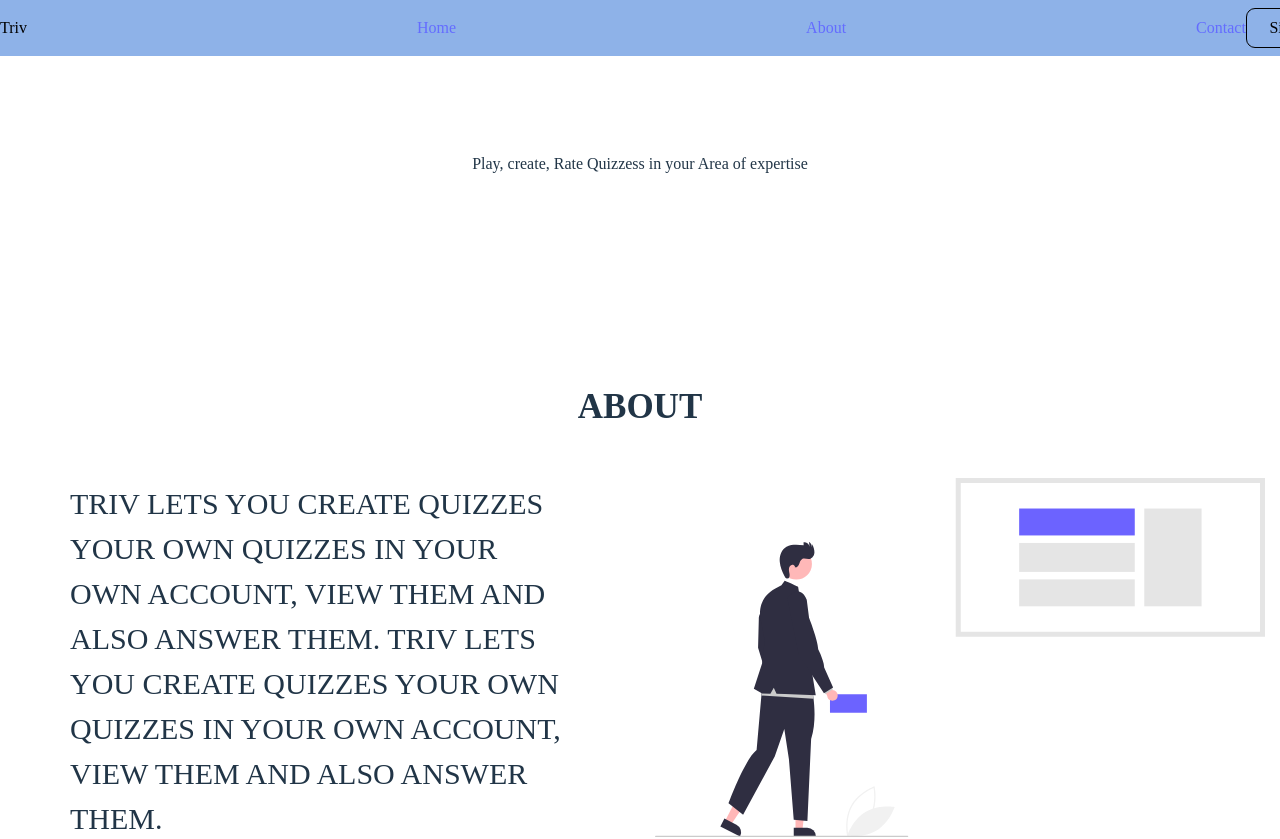
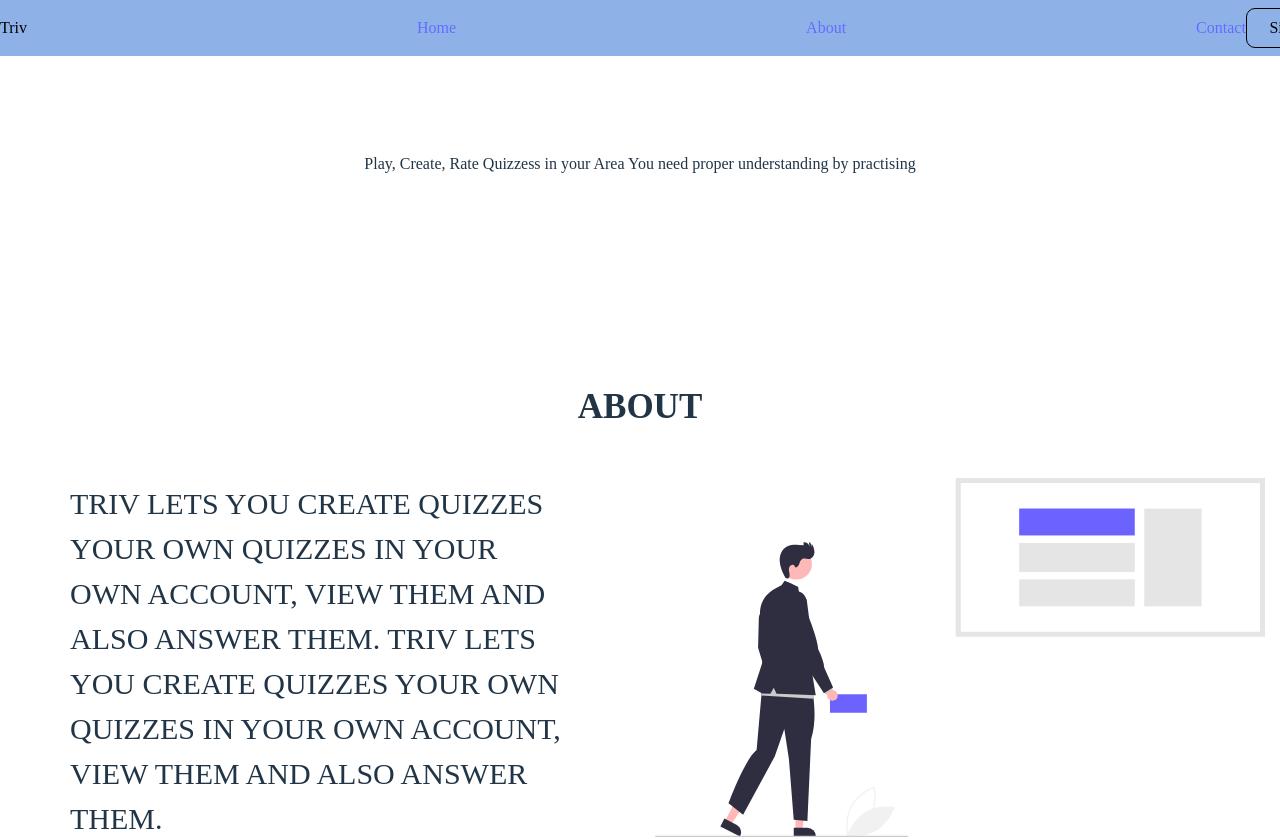
Before and after one commit to TrivOrg/Triv, a React (Vite) app: page / in a window 1280 px wide. Shown: the top 839 px of the page. Built offline with nearby package versions, Linux system fonts and the light colour scheme; a web font is replaced by a local one.

Commit message:
✨feat: Add Hero top text

```diff
--- a/src/components/Hero/Hero.jsx
+++ b/src/components/Hero/Hero.jsx
@@ -5,8 +5,8 @@ const Hero = () => {
         <div className="container">
           <div className="hero">
             {/* Your hero section content goes here */}
-            <div className="top-text">
-              <p>Play, create, Rate Quizzess in your Area of expertise</p>
+            <div className="hero-top-text">
+              <p>Play, Create, Rate Quizzess in your Area You need proper understanding by practising</p>
             </div>
           </div>
         </div>
```
